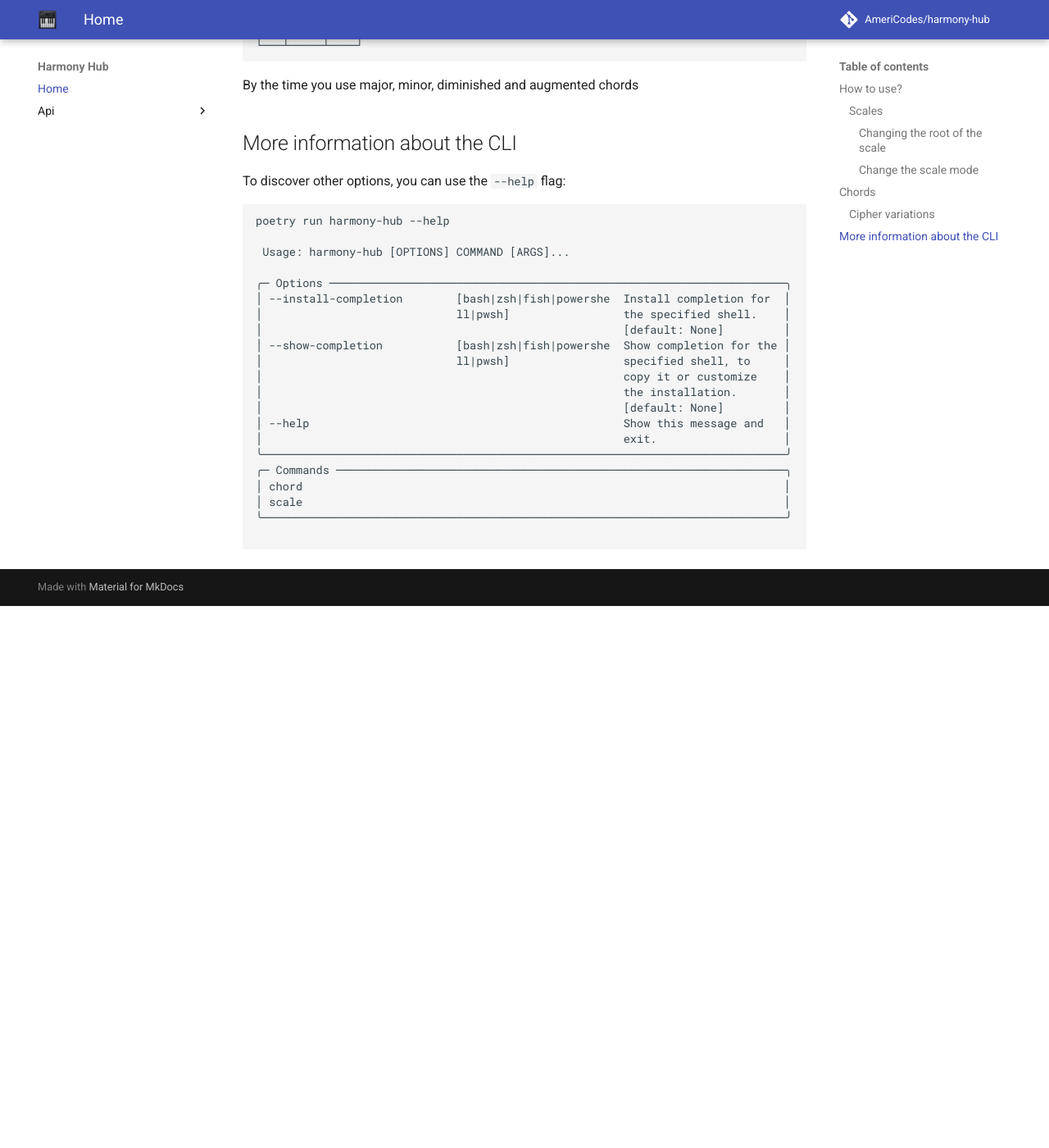
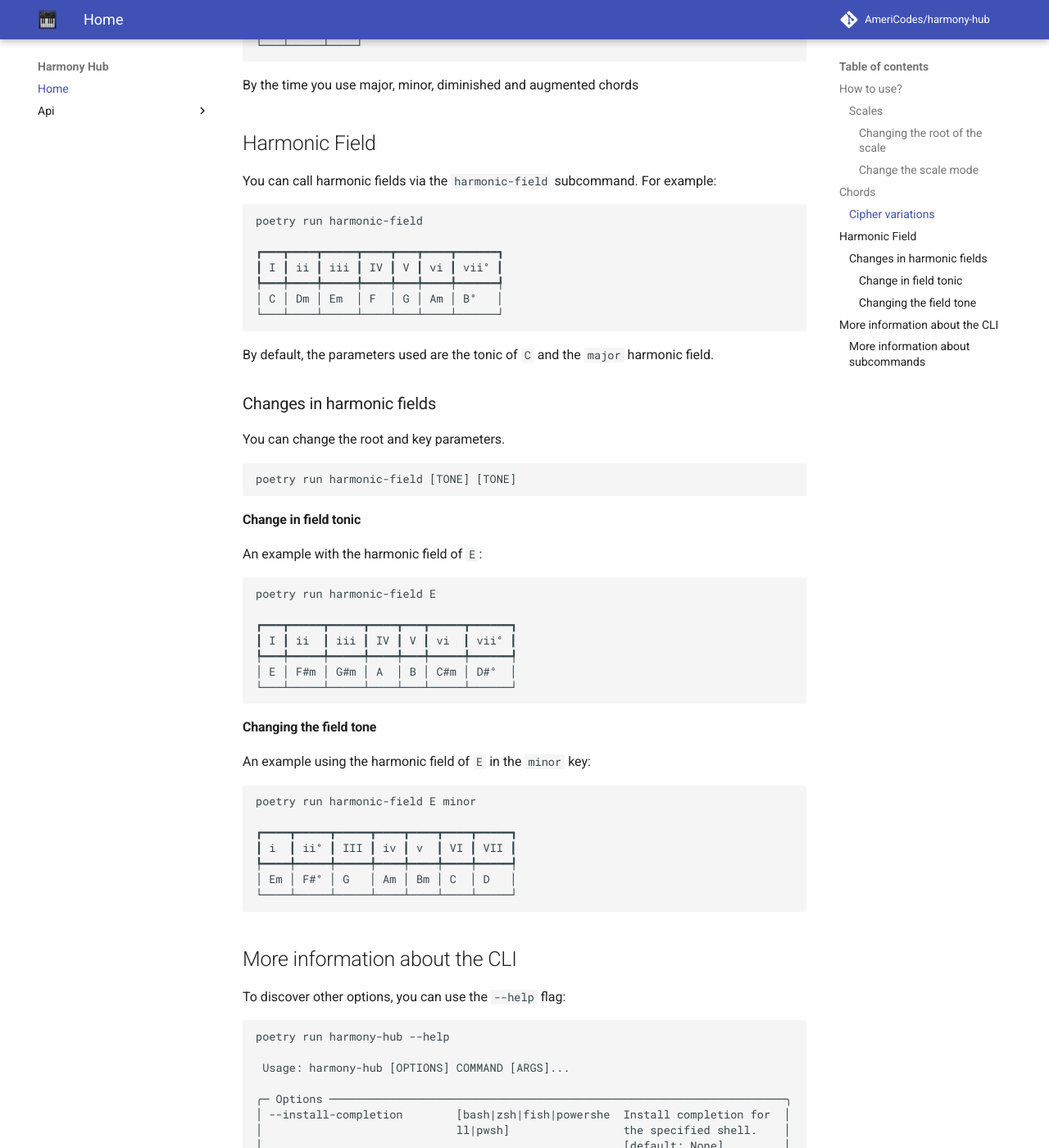
Before and after one commit to AmeriCodes/harmony-hub, an MkDocs documentation site: the page built from docs/index.md, in a window 1280 px wide and 1400 px high, scrolled down 1986 px. Shown: the whole window at 82% size. Built offline with MkDocs 1.6.1 and Material for MkDocs 9.7.7, drawn with Linux system fonts in a browser that asks for light colours; comment, search, counter and statistics services are not loaded; before the commit the page ends 2725 px from its top, so only the background shows below that; some of the changed text lies outside the part shown.

Commit message:
docs: Documentation update to include harmonic field subcommands

````diff
--- a/docs/index.md
+++ b/docs/index.md
@@ -81,7 +81,57 @@ poetry run harmony-hub chord C+
 ```
 By the time you use major, minor, diminished and augmented chords
 
+## Harmonic Field
 
+You can call harmonic fields via the `harmonic-field` subcommand. For example:
+
+```bash
+poetry run harmonic-field
+
+┏━━━┳━━━━┳━━━━━┳━━━━┳━━━┳━━━━┳━━━━━━┓
+┃ I ┃ ii ┃ iii ┃ IV ┃ V ┃ vi ┃ vii° ┃
+┡━━━╇━━━━╇━━━━━╇━━━━╇━━━╇━━━━╇━━━━━━┩
+│ C │ Dm │ Em  │ F  │ G │ Am │ B°   │
+└───┴────┴─────┴────┴───┴────┴──────┘
+```
+
+By default, the parameters used are the tonic of `C` and the `major` harmonic field.
+
+### Changes in harmonic fields
+
+You can change the root and key parameters.
+
+```bash
+poetry run harmonic-field [TONE] [TONE]
+```
+
+#### Change in field tonic
+
+An example with the harmonic field of `E`:
+
+```bash
+poetry run harmonic-field E
+
+┏━━━┳━━━━━┳━━━━━┳━━━━┳━━━┳━━━━━┳━━━━━━┓
+┃ I ┃ ii  ┃ iii ┃ IV ┃ V ┃ vi  ┃ vii° ┃
+┡━━━╇━━━━━╇━━━━━╇━━━━╇━━━╇━━━━━╇━━━━━━┩
+│ E │ F#m │ G#m │ A  │ B │ C#m │ D#°  │
+└───┴─────┴─────┴────┴───┴─────┴──────┘
+```
+
+#### Changing the field tone
+
+An example using the harmonic field of `E` in the `minor` key:
+
+```bash
+poetry run harmonic-field E minor
+
+┏━━━━┳━━━━━┳━━━━━┳━━━━┳━━━━┳━━━━┳━━━━━┓
+┃ i  ┃ ii° ┃ III ┃ iv ┃ v  ┃ VI ┃ VII ┃
+┡━━━━╇━━━━━╇━━━━━╇━━━━╇━━━━╇━━━━╇━━━━━┩
+│ Em │ F#° │ G   │ Am │ Bm │ C  │ D   │
+└────┴─────┴─────┴────┴────┴────┴─────┘
+```
 
 ## More information about the CLI
 
@@ -104,9 +154,27 @@ poetry run harmony-hub --help
 │ --help                                               Show this message and   │
 │                                                      exit.                   │
 ╰──────────────────────────────────────────────────────────────────────────────╯
-╭─ Commands ───────────────────────────────────────────────────────────────────╮
-│ chord                                                                        │
-│ scale                                                                        │
-╰──────────────────────────────────────────────────────────────────────────────╯
+╭─ Commands ───────────────────────────────────────────────────────────────────────────╮
+│ chord                                                                                │
+│ harmonic-field                                                                       │
+│ scale                                                                                │
+╰──────────────────────────────────────────────────────────────────────────────────────╯
+```
 
+### More information about subcommands
+
+Information about subcommands can be accessed by using the `--help` flag after the parameter name. An example of using `help` in harmonic fields:
+
+```bash
+poetry run harmony-hub harmonic-field --help
+
+ Usage: harmony-hub harmonic-field [OPTIONS] [ROOT] [MODE]
+
+╭─ Arguments ──────────────────────────────────────────────────────────────────────────╮
+│   root      [ROOT]  Root of the harmonic field [default: c]                          │
+│   mode      [MODE]  Mode of the harmonic field [default: major]                      │
+╰──────────────────────────────────────────────────────────────────────────────────────╯
+╭─ Options ────────────────────────────────────────────────────────────────────────────╮
+│ --help          Show this message and exit.                                          │
+╰──────────────────────────────────────────────────────────────────────────────────────╯
 ```
````
